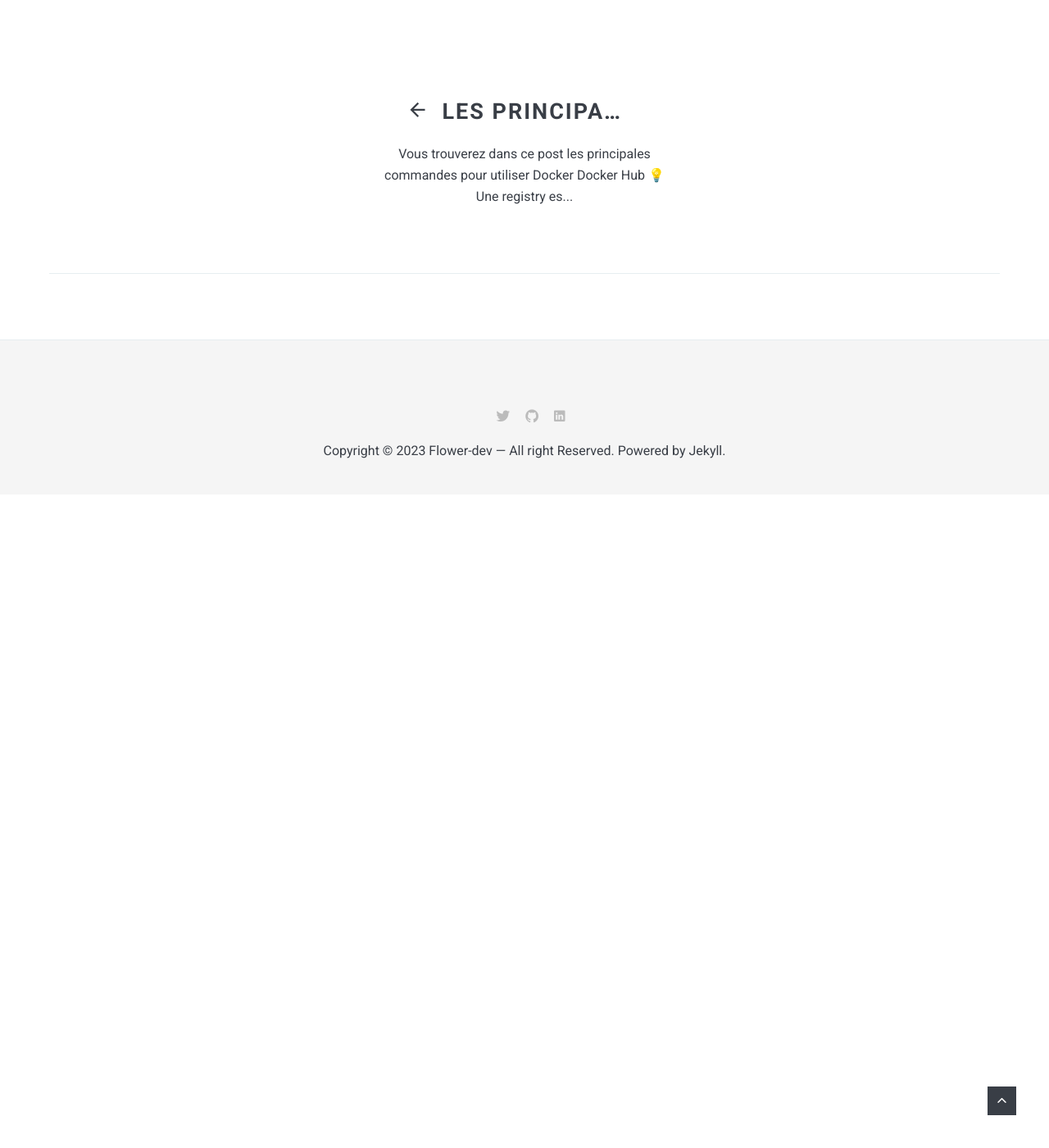
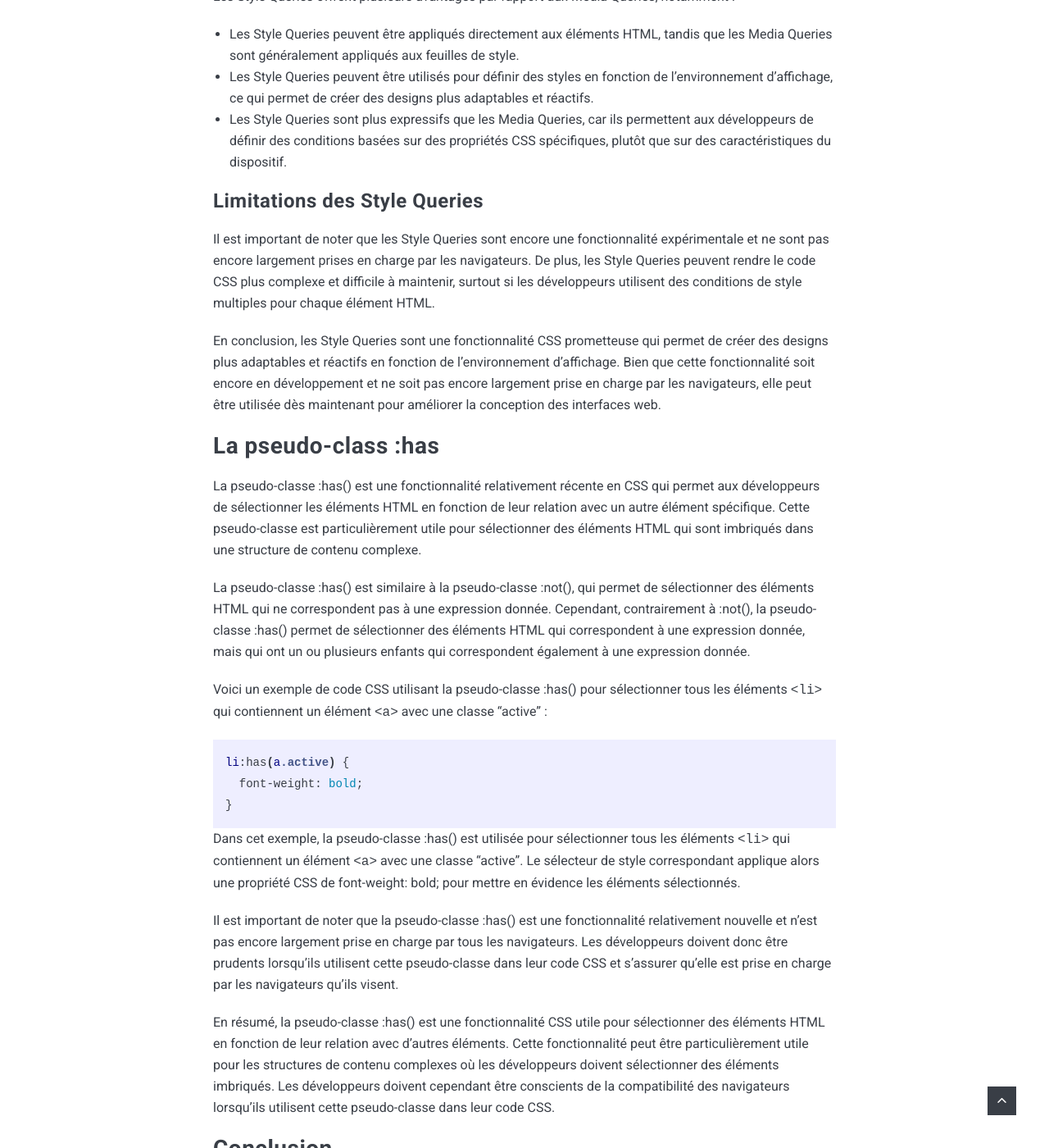
Before and after one commit to Flower-dev/Flower-dev.github.io, a Jekyll site: the page built from _posts/2023-02-19-css.md, in a window 1280 px wide and 1400 px high, scrolled down 8965 px. Shown: the whole window at 82% size. Built offline with Jekyll 4.4.1, drawn with Linux system fonts in a browser that asks for light colours; nearby versions of some CDN libraries; before the commit the page ends 9568 px from its top, so only the background shows below that; some of the changed text lies outside the part shown.

Commit message:
feature css v2

````diff
--- a/_posts/2023-02-19-css.md
+++ b/_posts/2023-02-19-css.md
@@ -1,16 +1,12 @@
 ---
 layout: post
 title:  "Les nouveautés CSS de ces deux dernières années"
-date:   2022-09-26 18:05:55 +0300
+date:   2023-02-19 18:05:55 +0300
 image:  11.png
 tags:   CSS
 ---
 
-
-Tu fais de l’intégration, t’y intéresses et ou suis l’actualité dans ce domaine ? Tu as sûrement entendu parler des nombreuses fonctionnalités CSS créées ces deux dernières années et si ce n’est pas le cas, pas de panique cet article est là pour ça 😉
-
-
-Chaque année, de nouvelles fonctionnalités de CSS sont ajoutées pour améliorer la conception et la fonctionnalité des sites Web. Dans cet article, nous allons examiner les cinq principales nouveautés CSS de 2021 à 2022.
+Chaque année, de nouvelles features CSS sont ajoutées dans le but d'améliorer la conception et la fonctionnalité des sites web. Dans cet article, je vais vous présenter cinq des principales nouveautés CSS de 2021 et 2022 à savoir : Grid CSS et plus particulièrement SubGrid et Gap, les Container Queries, les Cascade Layers, les Style Queries et pour terminer la pseudo-class `:has`
 
 
 ## CSS Grid
@@ -223,6 +219,61 @@ Dans cet exemple, nous avons défini deux couches de cascade : la couche "develo
 
 En conclusion, les Cascade Layers sont une fonctionnalité CSS prometteuse qui permet de gérer les styles de manière plus flexible et plus efficace. Bien que cette fonctionnalité soit encore en développement, elle est déjà prise en charge par certains navigateurs et peut être utilisée dès maintenant pour améliorer la gestion de la cascade CSS. Les exemples donnés montrent comment les Cascade Layers peuvent être utilisées pour organiser les styles d'une application en fonction des besoins de conception et des environnements.
 
+## Les Style Queries
+Les Style Queries sont une fonctionnalité expérimentale CSS qui permet aux développeurs de définir des styles en fonction des caractéristiques de l'environnement d'affichage, telles que la largeur de l'écran ou l'orientation du dispositif. Les Style Queries sont une approche alternative aux Media Queries, qui sont basées sur les caractéristiques du dispositif plutôt que sur l'environnement d'affichage. Dans cet article, nous allons examiner comment les Style Queries fonctionnent et comment ils peuvent être utilisés pour améliorer la conception des sites web.
+
+### Introduction aux Style Queries
+Les Style Queries fonctionnent en ajoutant des conditions de style à une règle CSS. Ces conditions de style sont basées sur des propriétés CSS spécifiques, telles que la largeur de l'écran ou l'orientation du dispositif. Les Style Queries peuvent être utilisés pour définir des styles différents en fonction de l'environnement d'affichage, ce qui permet aux développeurs de créer des designs qui s'adaptent automatiquement à différents dispositifs et tailles d'écran.
+
+### Exemple d'utilisation des Style Queries
+Voici un exemple simple de la façon dont les Style Queries peuvent être utilisés pour définir des styles différents en fonction de la largeur de l'écran :
+
+```css
+.my-element {
+  background-color: red;
+  color: white;
+  padding: 10px;
+
+  @style width >= 600px {
+    background-color: blue;
+  }
+}
+```
+
+Dans cet exemple, nous avons défini une règle CSS pour l'élément avec la classe "my-element". Les styles de base incluent un fond rouge, une couleur blanche et un rembourrage de 10 pixels. Nous avons ensuite ajouté une Style Query avec la condition "width >= 600px". Cette condition signifie que les styles définis à l'intérieur de la Style Query seront appliqués uniquement lorsque la largeur de l'écran est supérieure ou égale à 600 pixels. Dans ce cas, nous avons défini une couleur de fond bleue.
+
+### Avantages des Style Queries
+Les Style Queries offrent plusieurs avantages par rapport aux Media Queries, notamment :
+
+- Les Style Queries peuvent être appliqués directement aux éléments HTML, tandis que les Media Queries sont généralement appliqués aux feuilles de style.
+- Les Style Queries peuvent être utilisés pour définir des styles en fonction de l'environnement d'affichage, ce qui permet de créer des designs plus adaptables et réactifs.
+- Les Style Queries sont plus expressifs que les Media Queries, car ils permettent aux développeurs de définir des conditions basées sur des propriétés CSS spécifiques, plutôt que sur des caractéristiques du dispositif.
+
+
+### Limitations des Style Queries
+Il est important de noter que les Style Queries sont encore une fonctionnalité expérimentale et ne sont pas encore largement prises en charge par les navigateurs. De plus, les Style Queries peuvent rendre le code CSS plus complexe et difficile à maintenir, surtout si les développeurs utilisent des conditions de style multiples pour chaque élément HTML.
+
+En conclusion, les Style Queries sont une fonctionnalité CSS prometteuse qui permet de créer des designs plus adaptables et réactifs en fonction de l'environnement d'affichage. Bien que cette fonctionnalité soit encore en développement et ne soit pas encore largement prise en charge par les navigateurs, elle peut être utilisée dès maintenant pour améliorer la conception des interfaces web.
+
+## La pseudo-class :has
+
+La pseudo-classe :has() est une fonctionnalité relativement récente en CSS qui permet aux développeurs de sélectionner les éléments HTML en fonction de leur relation avec un autre élément spécifique. Cette pseudo-classe est particulièrement utile pour sélectionner des éléments HTML qui sont imbriqués dans une structure de contenu complexe.
+
+La pseudo-classe :has() est similaire à la pseudo-classe :not(), qui permet de sélectionner des éléments HTML qui ne correspondent pas à une expression donnée. Cependant, contrairement à :not(), la pseudo-classe :has() permet de sélectionner des éléments HTML qui correspondent à une expression donnée, mais qui ont un ou plusieurs enfants qui correspondent également à une expression donnée.
+
+Voici un exemple de code CSS utilisant la pseudo-classe :has() pour sélectionner tous les éléments `<li>` qui contiennent un élément `<a>` avec une classe "active" :
+
+```css
+li:has(a.active) {
+  font-weight: bold;
+}
+```
+
+Dans cet exemple, la pseudo-classe :has() est utilisée pour sélectionner tous les éléments `<li>` qui contiennent un élément `<a>` avec une classe "active". Le sélecteur de style correspondant applique alors une propriété CSS de font-weight: bold; pour mettre en évidence les éléments sélectionnés.
+
+Il est important de noter que la pseudo-classe :has() est une fonctionnalité relativement nouvelle et n'est pas encore largement prise en charge par tous les navigateurs. Les développeurs doivent donc être prudents lorsqu'ils utilisent cette pseudo-classe dans leur code CSS et s'assurer qu'elle est prise en charge par les navigateurs qu'ils visent.
+
+En résumé, la pseudo-classe :has() est une fonctionnalité CSS utile pour sélectionner des éléments HTML en fonction de leur relation avec d'autres éléments. Cette fonctionnalité peut être particulièrement utile pour les structures de contenu complexes où les développeurs doivent sélectionner des éléments imbriqués. Les développeurs doivent cependant être conscients de la compatibilité des navigateurs lorsqu'ils utilisent cette pseudo-classe dans leur code CSS.
 
 
 
````
